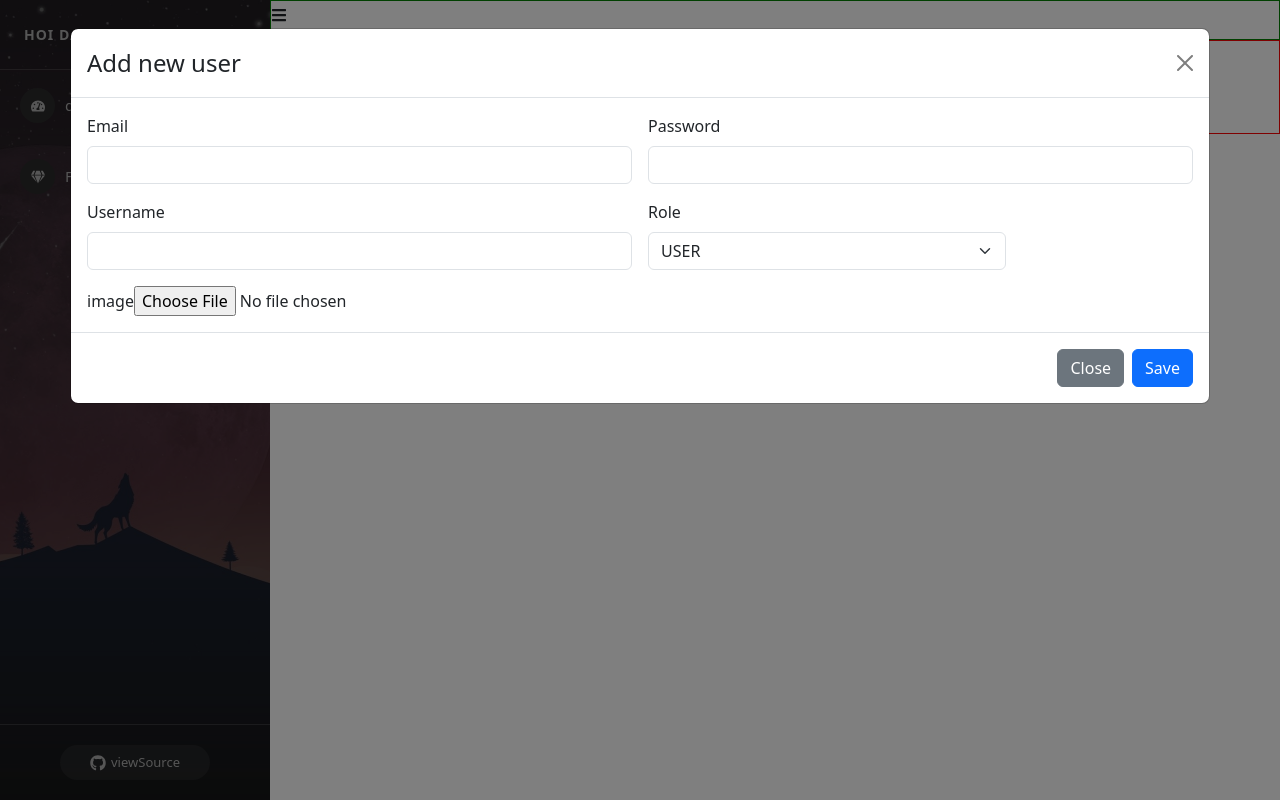
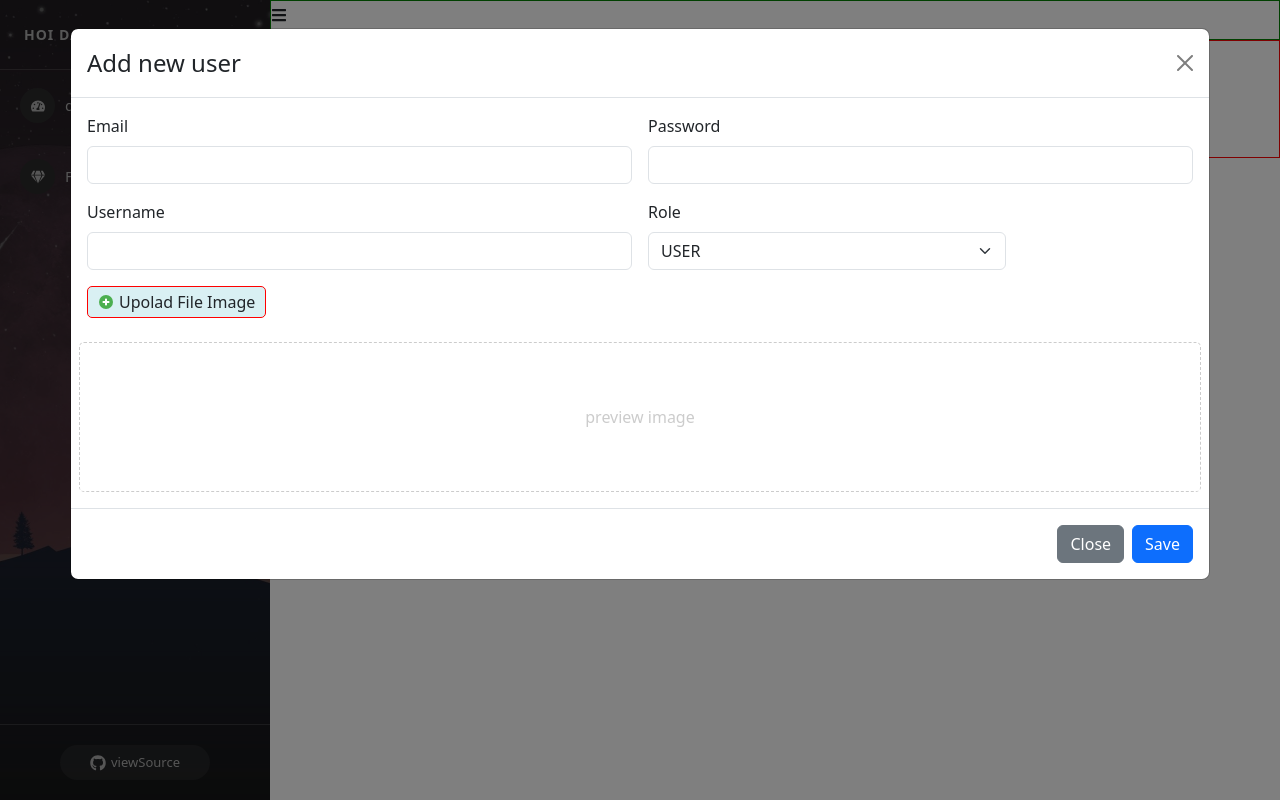
Before and after one commit to quangvu0407/REACT, a React (Create React App) app: page /admins/manage-user in a window 1280 px wide. Both pictures are taken after a click on the button "Launch demo modal". Built offline with nearby package versions, Linux system fonts and the light colour scheme.

Commit message:
video 57

```diff
--- a/src/components/Admin/Admin.js
+++ b/src/components/Admin/Admin.js
@@ -3,6 +3,7 @@ import './Admin.scss';
 import { FaHeart, FaBars } from 'react-icons/fa';
 import { useState } from "react";
 import { Outlet } from 'react-router-dom';
+
 const Admin = () => {
     const [collapsed, setCollapsed] = useState(false);
     return (
--- a/src/components/Admin/content/ManageUser.js
+++ b/src/components/Admin/content/ManageUser.js
@@ -1,19 +1,20 @@
 import ModalCreactUser from "./ModalCreateUser";
-
+import './ManageUser.scss';
 const ManagerUser = () => {
     return (
-        <div claasName="manage-user-container" >
-            <div classNameName="title">
+        <div className="manage-user-container" >
+            <div className="title">
                 Manage User
             </div>
-            <div classNameName="User-content">
+            <div className="User-content">
                 <div>
                     <button>Add new user</button>
                 </div>
                 <div>
                     Table of user
-                    <ModalCreactUser />
+
                 </div>
+                <ModalCreactUser />
             </div>
         </div>
     )
--- /dev/null
+++ b/src/components/Admin/content/ManageUser.scss
@@ -0,0 +1,41 @@
+.manage-user-container {
+    .User-content {
+        .img-preview {
+            border: solid 1px red;
+            height: 150px;
+        }
+    }
+}
+
+.modal-add-user {
+    .img-preview {
+        height: 150px;
+        border: 1px dashed;
+        border-radius: 5px;
+        display: flex;
+        justify-content: center;
+        align-items: center;
+        color: #ccc;
+
+        img {
+            max-width: 100%;
+            max-height: 100%;
+        }
+    }
+
+    .label-upload {
+        display: flex;
+        align-items: center;
+        gap: 5px;
+        border: 1px solid red;
+        width: fit-content;
+        padding: 3px 10px;
+        border-radius: 5px;
+        background: #d9f0f3;
+        cursor: pointer;
+
+        &:hover {
+            background: #75b9c2;
+        }
+    }
+}
--- a/src/components/Admin/content/ModalCreateUser.js
+++ b/src/components/Admin/content/ModalCreateUser.js
@@ -1,6 +1,7 @@
 import { useState } from 'react';
 import Button from 'react-bootstrap/Button';
 import Modal from 'react-bootstrap/Modal';
+import { FcPlus } from 'react-icons/fc';
 
 const ModalCreactUser = () => {
     const [show, setShow] = useState(false);
@@ -8,6 +9,22 @@ const ModalCreactUser = () => {
     const handleClose = () => setShow(false);
     const handleShow = () => setShow(true);
 
+    const [email, setEmail] = useState('');
+    const [password, setPassword] = useState('');
+    const [username, setUsername] = useState('');
+    const [role, setRole] = useState('');
+    const [image, setImage] = useState('');
+    const [PreviewImage, setPreviewImage] = useState('');
+
+    const handleUploadImage = (ev) => {
+        if(ev.target && ev.target.files && ev.target.files[0]){
+            setPreviewImage(URL.createObjectURL(ev.target.files[0]));
+            setImage(ev.target.files[0]);
+        }
+        else{
+            setPreviewImage("");
+        }
+    }
     return (
         <>
             <Button variant="primary" onClick={handleShow}>
@@ -19,6 +36,7 @@ const ModalCreactUser = () => {
                 onHide={handleClose}
                 size='xl'
                 backdrop="static"
+                className="modal-add-user"
             >
                 <Modal.Header closeButton>
                     <Modal.Title>Add new user</Modal.Title>
@@ -27,26 +45,57 @@ const ModalCreactUser = () => {
                     <form className="row g-3">
                         <div className="col-md-6">
                             <label className="form-label">Email</label>
-                            <input type="email" className="form-control" />
+                            <input
+                                type="email"
+                                className="form-control"
+                                value={email}
+                                onChange={(ev) => setEmail(ev.target.value)}
+                            />
                         </div>
                         <div className="col-md-6">
                             <label className="form-label">Password</label>
-                            <input type="password" className="form-control" />
+                            <input
+                                type="password"
+                                className="form-control"
+                                value={password}
+                                onChange={(ev) => setPassword(ev.target.value)}
+                            />
                         </div>
                         <div className="col-md-6">
                             <label className="form-label">Username</label>
-                            <input type="text" className="form-control" />
+                            <input
+                                type="text"
+                                className="form-control"
+                                value={username}
+                                onChange={(ev) => setUsername(ev.target.value)}
+                            />
                         </div>
                         <div className="col-md-4">
                             <label className="form-label">Role</label>
-                            <select className="form-select">
-                                <option selected value="USER">USER</option>
+                            <select className="form-select" onChange={(ev) => setRole(ev.target.value)}>
+                                <option value="USER">USER</option>
                                 <option value="ADMIN">ADMIN</option>
                             </select>
                         </div>
-                        <div>
-                            image
-                            <input type="file" />
+                        <div className='col-md-12'>
+                            <label className="form-label label-upload" htmlFor='label-upload'>
+                                <FcPlus className='icon-upload' />
+                                Upolad File Image</label>
+                            <input
+                                type="file"
+                                hidden
+                                id='label-upload'
+                                onChange={(ev) => handleUploadImage(ev)}
+                            />
+                        </div>
+                        <div className='col-md-12 img-preview'>
+
+                            {PreviewImage ?
+                                <img src={PreviewImage} />
+                                :
+                                <span>preview image</span>
+                            }
+
                         </div>
                     </form>
                 </Modal.Body>
```
